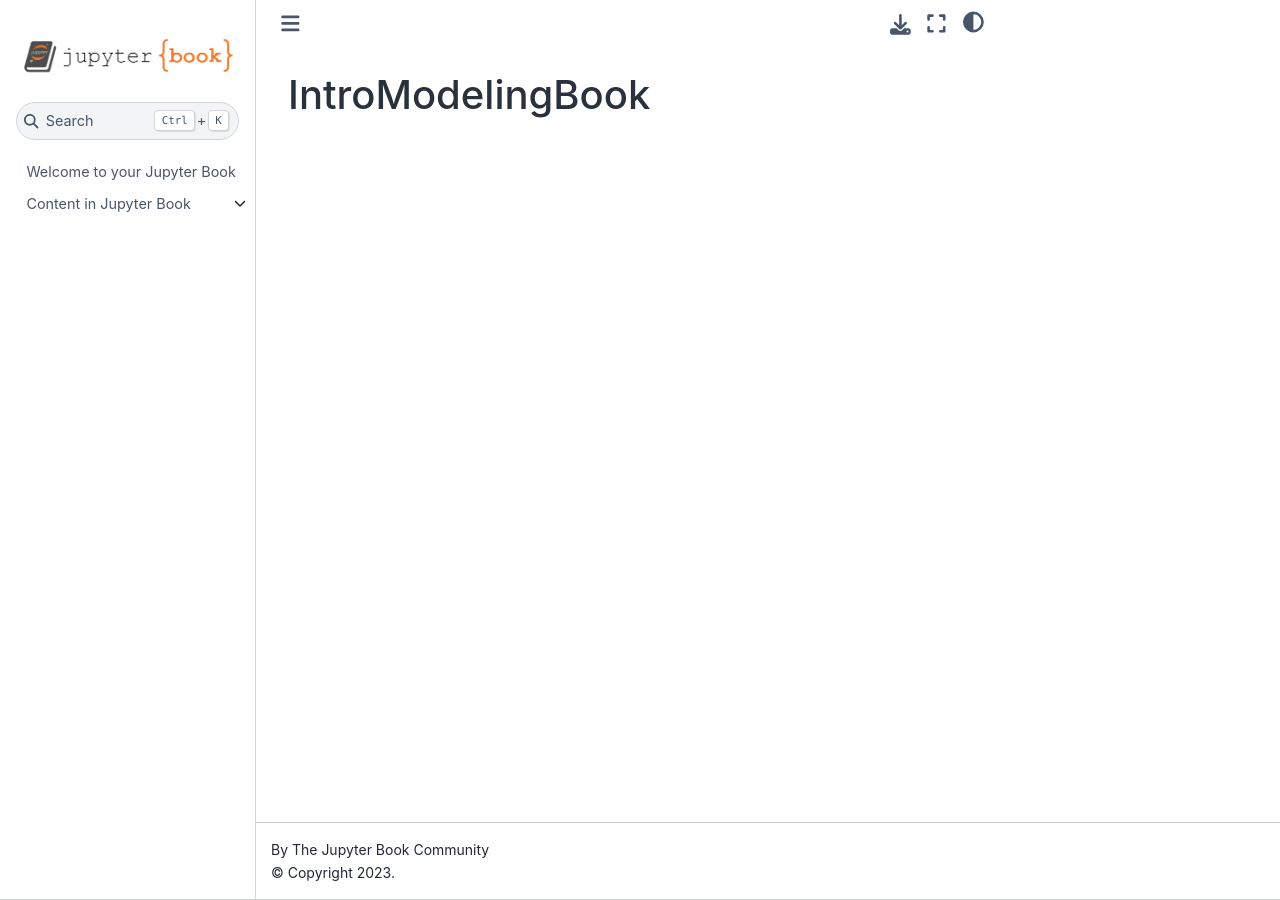
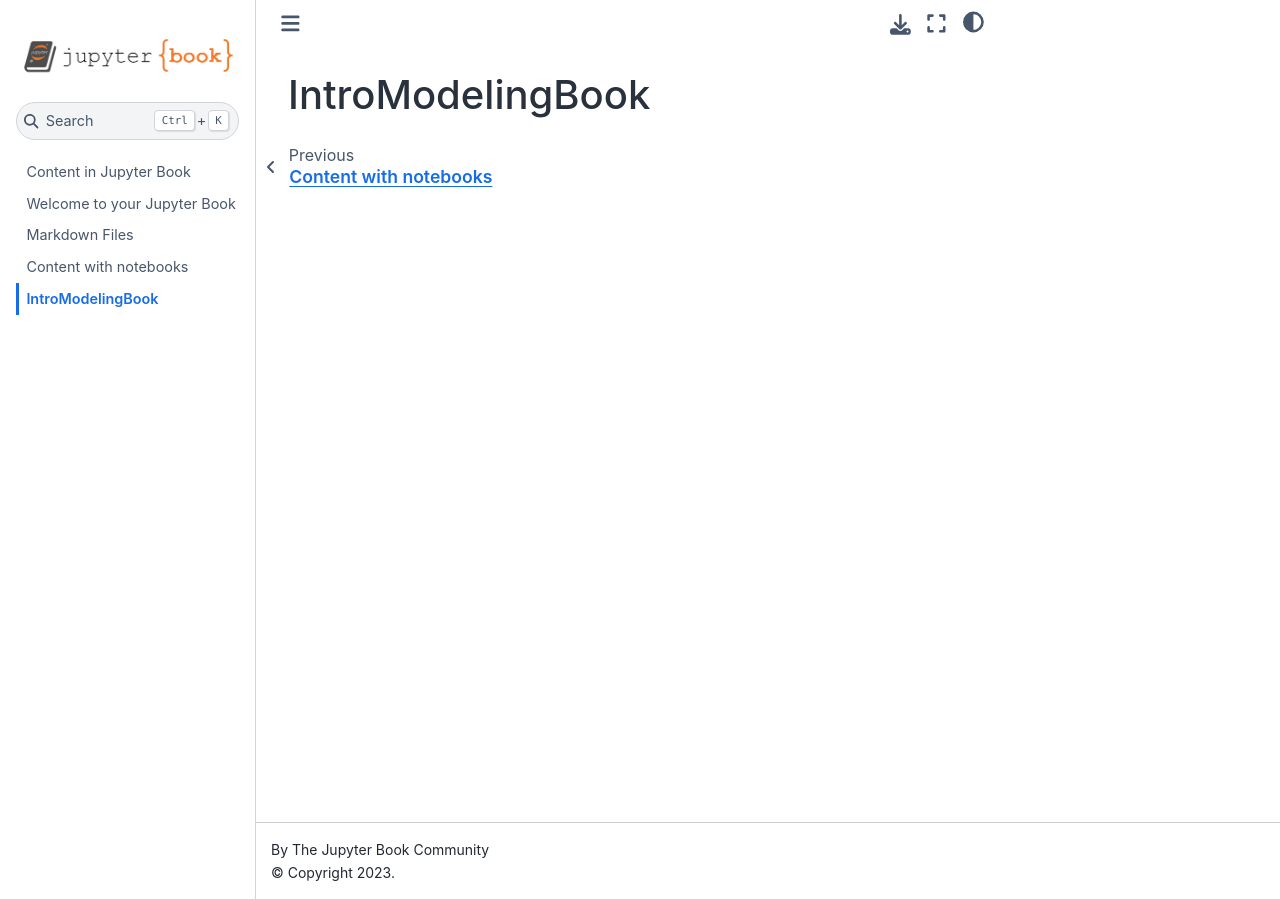
Before and after one commit to hsauro/IntroModelingBook, a Jupyter Book: the page built from README.md, in a window 1280 px wide. Built offline with Jupyter Book 1.0.4 settings and Sphinx 7.4.7 and the Sphinx Book theme 1.1.4, drawn with Linux system fonts in a browser that asks for light colours; some of the changed lines change nothing that is shown.

Commit message:
Added TOC

```diff
--- a/_toc.yml
+++ b/_toc.yml
@@ -1,5 +1,6 @@
+file: content
+sections:
 - file: intro
-- file: content
-  sections:
-    - file: markdown
-    - file: notebooks
+- file: markdown
+- file: notebooks
+- file: README
```
